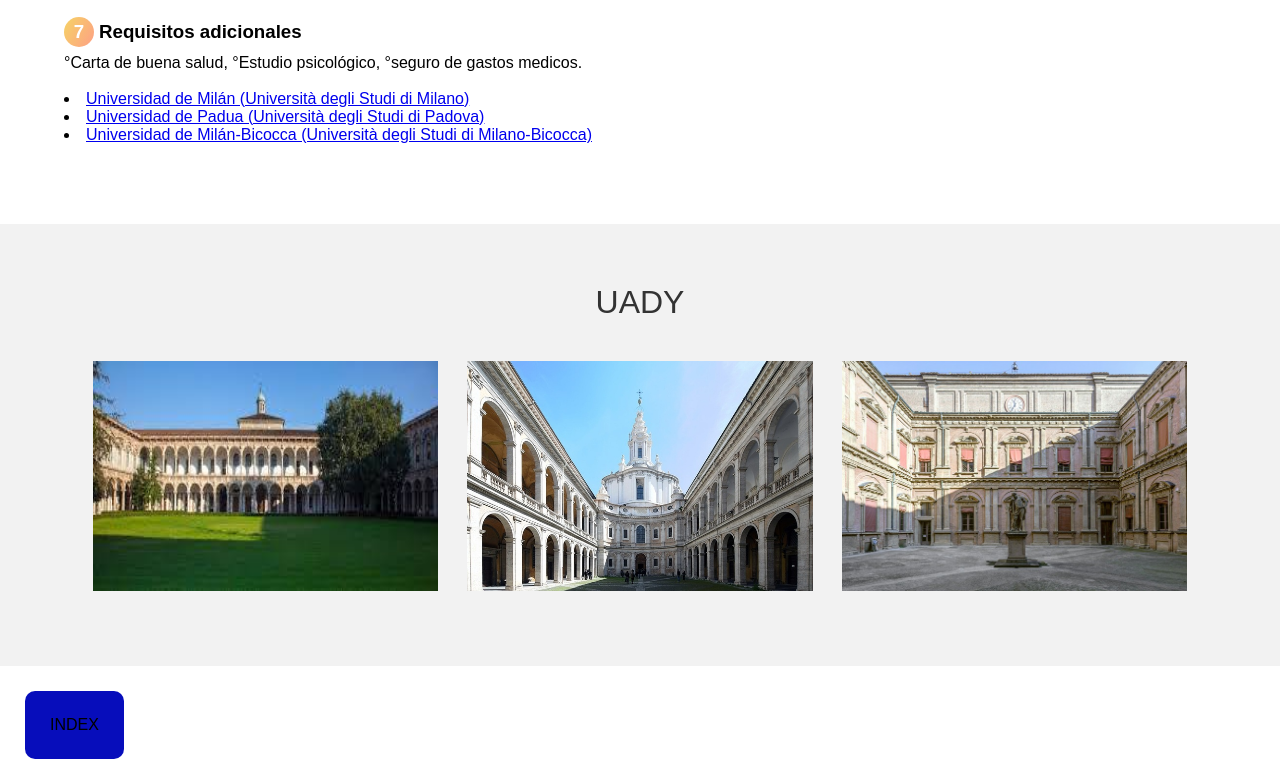
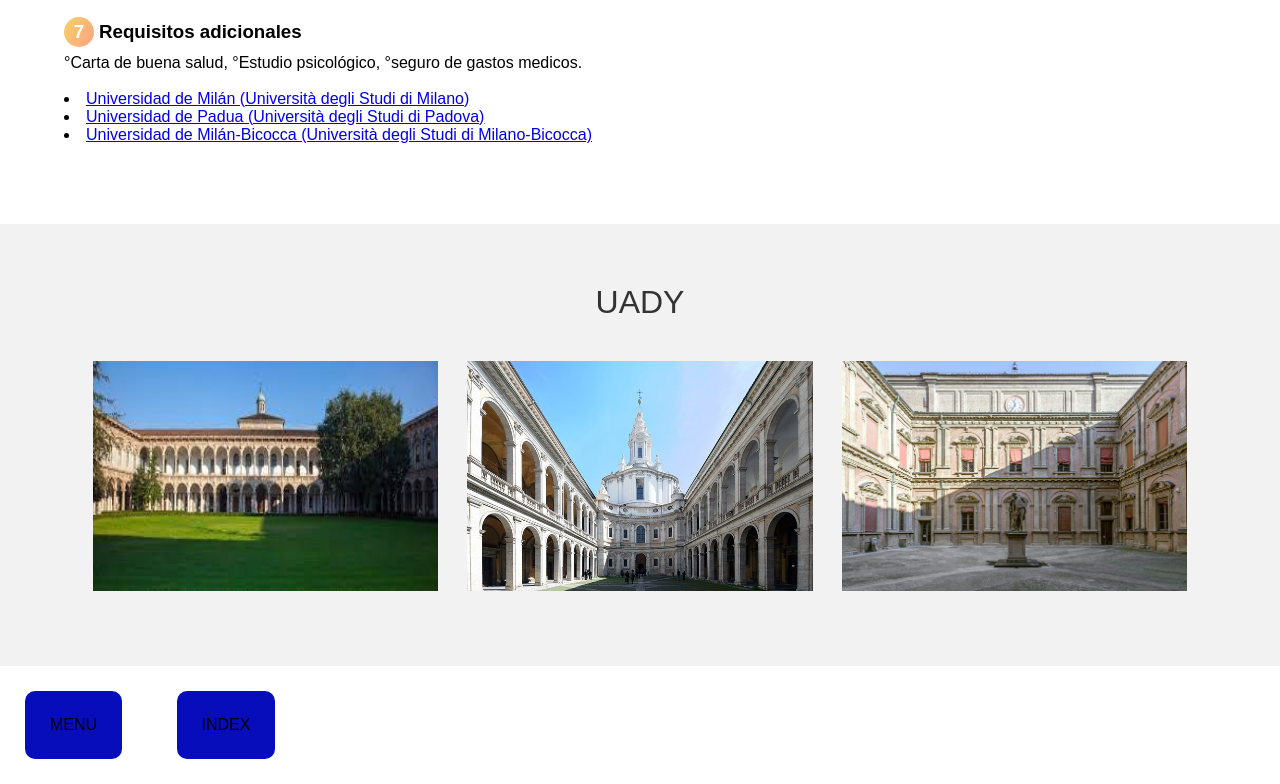
Before and after one commit to Angel259402/pagina-intercambio-a, a plain HTML site: page Intercambio Academico Internacional.html in a window 1280 px wide. Shown: the part 5785-6569 px from the top of the page. Drawn offline with nearby package versions, Linux system fonts and the light colour scheme.

Commit message:
Update Intercambio Academico Internacional.html

```diff
--- a/Intercambio Academico Internacional.html
+++ b/Intercambio Academico Internacional.html
@@ -317,7 +317,8 @@
       </section>
 
   </main>
-  <a href="index.html" class="boton">index</a>
+  <a href="index.html" class="boton">Menu</a>
+  <a href=" https://angel259402.github.io/Paginaa-tabla-equipo-/" class="boton2">Index</a>
   <script src="script.js"></script>
 </body>
 </html>
```
